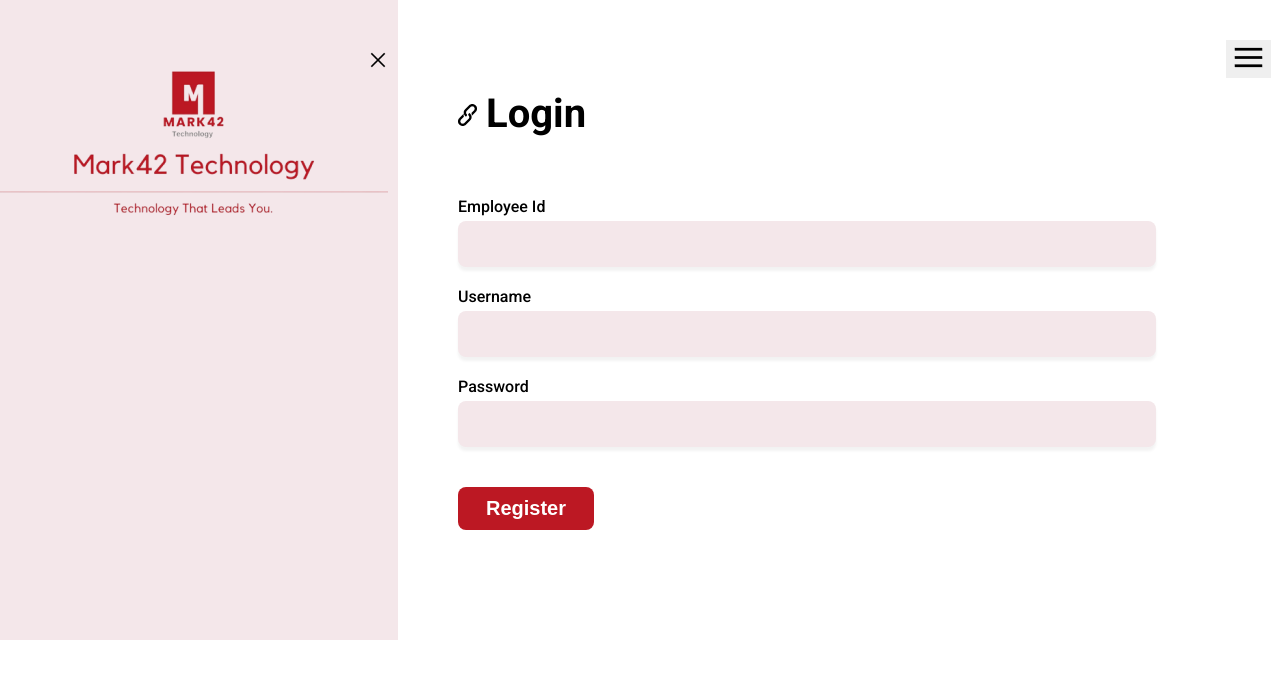
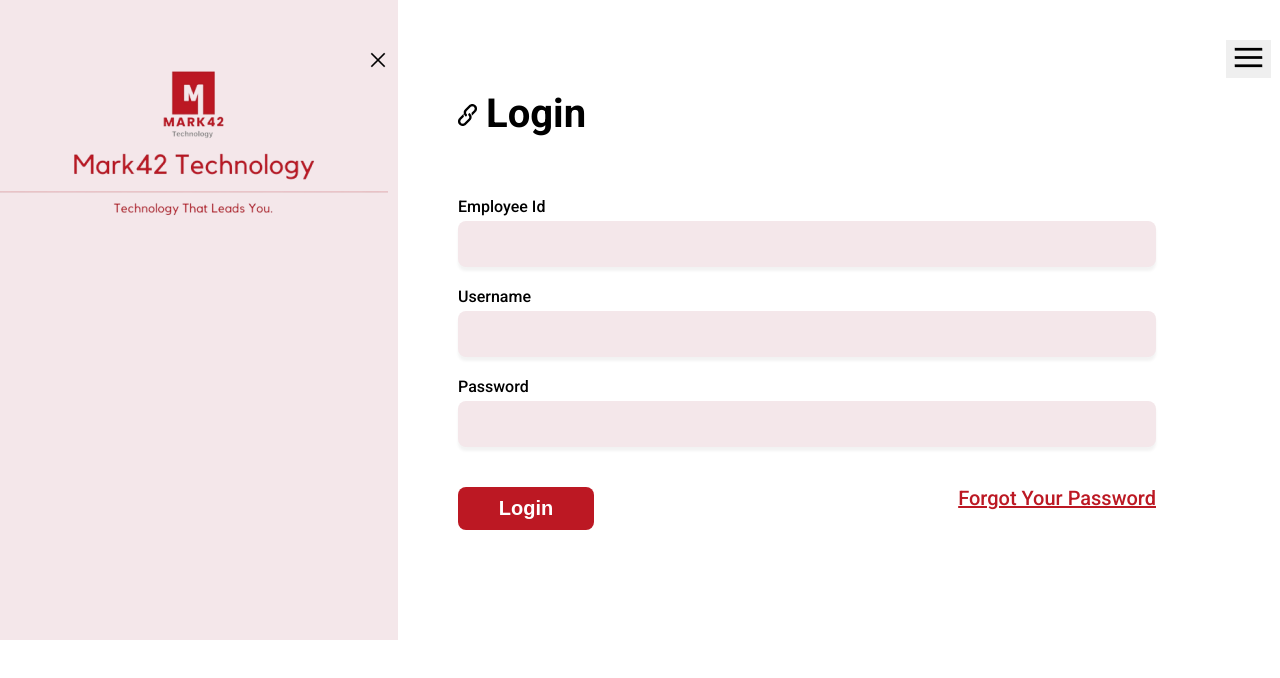
Before and after one commit to TheAakashSingh/Mark4Technology, a React (Create React App) app: page /Login in a window 1280 px wide. Shown: the top 678 px of the page. Built offline with nearby package versions, Linux system fonts and the light colour scheme.

Commit message:
someChange

```diff
--- a/src/Components/Login.css
+++ b/src/Components/Login.css
@@ -3,3 +3,31 @@
     grid-template-columns: auto 5%;
     grid-template-rows: 40rem;
 }
+
+.Forgot {
+    padding-top: 20px;
+    float: right;
+    font-style: normal;
+    font-weight: 500;
+    font-size: 20px;
+    line-height: 23px;
+    text-decoration-line: underline;
+
+    color: #BC1823;
+}
+
+.bottomPortion {}
+
+.R_midSection>.registrationForms>form>.bottomPortion>button {
+    width: 136px;
+    height: 43px;
+    background-color: #BC1823;
+    border-radius: 8px;
+    font-style: normal;
+    font-weight: 700;
+    font-size: 20px;
+    line-height: 23px;
+    color: #FFFFFF;
+    border: none;
+    margin-top: 20px;
+}
--- a/src/Components/Login.jsx
+++ b/src/Components/Login.jsx
@@ -80,7 +80,11 @@ const Login = () => {
                                 <input required type="password" className={` ${warnpassword ? "warning" : ""} `} value={inputtext.password} onChange={inputEvent} name="password" />
 
                             </label>
-                            <button type="submit">Register</button>
+                            <div className="bottomPortion">
+                                <button type="submit">Login</button>
+                                <a className='Forgot' href="#"> Forgot Your Password</a>
+
+                            </div>
                         </form>
 
                     </div>
```
